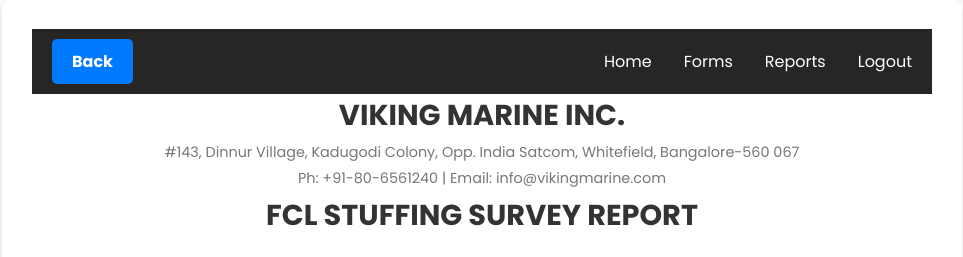
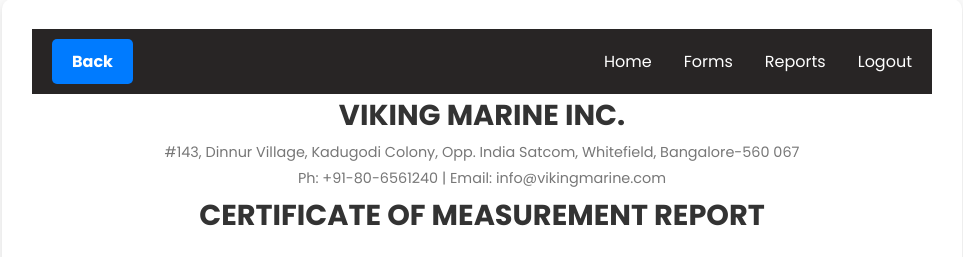
Before and after one commit to Praveen3226/viking12, a Flask app: page /reportCER in a window 1280 px wide. Shown: the part 203-460 px from the top of the page, without its empty margins (158-1121 px from the left). Run offline with Flask 3, Linux system fonts and the light colour scheme; the visitor is signed in with stand-in values (Sample User, id 1); data that the repository does not hold is empty.

Commit message:
Update reportCER.html

```diff
--- a/templates/reportCER.html
+++ b/templates/reportCER.html
@@ -3,7 +3,7 @@
 <head>
     <meta charset="UTF-8">
     <meta name="viewport" content="width=device-width, initial-scale=1.0">
-    <title>FCL Stuffing Survey Report Form</title>
+    <title>Certificate Measure Report</title>
     <link href="https://fonts.googleapis.com/css2?family=Poppins:wght@300;400;500;600;700&display=swap" rel="stylesheet">
     <style>
         body {
@@ -168,7 +168,7 @@
                 <p>#143, Dinnur Village, Kadugodi Colony, Opp. India Satcom, Whitefield, Bangalore-560 067</p>
                 <p>Ph: +91-80-6561240 | Email: info@vikingmarine.com</p>
             </div>
-            <h1>FCL STUFFING SURVEY REPORT</h1>
+            <h1>CERTIFICATE OF MEASUREMENT REPORT</h1>
         </div>
 
         <div class="table-responsive">
```
